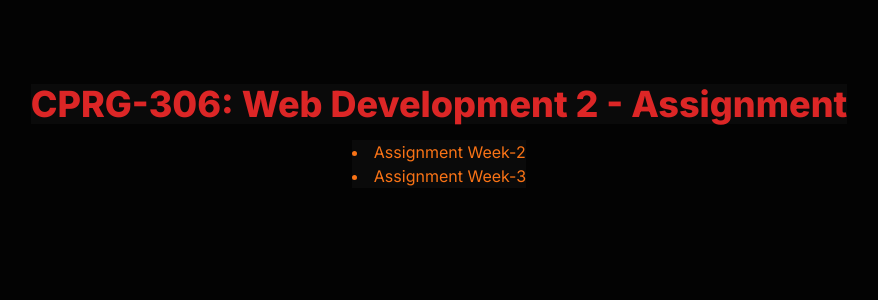
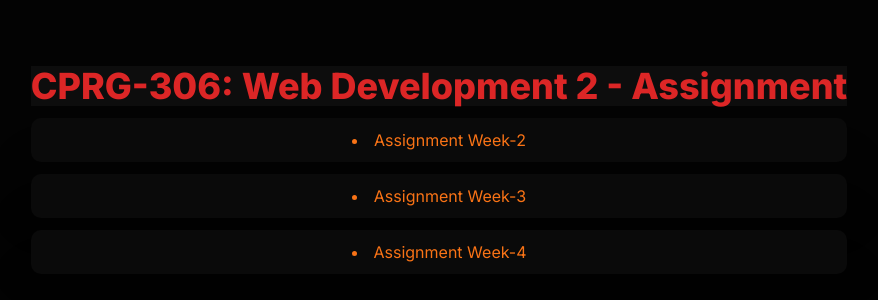
Before and after one commit to Henil-Patel12/cprg306-assignments, a Next.js app: page / in a window 1280 px wide. Shown: the part 264-564 px from the top of the page, without its empty margins (201-1079 px from the left). Built offline with nearby package versions, Linux system fonts and the light colour scheme.

Commit message:
Week-3 end start week-4

```diff
--- a/app/page.js
+++ b/app/page.js
@@ -1,13 +1,16 @@
 export default function Page() {
   return(
-      <main className="container mx-auto p-4 min-h-screen flex items-center justify-center flex-col text-red-600"style={{  backgroundColor: 'hsl(0, 0%, 1%)' }}>
-        <h1 className="text-4xl font-extrabold mb-4"style={{  backgroundColor: 'hsl(0, 0%, 4%)' }}>CPRG-306: Web Development 2 - Assignment</h1>
-        <div>
-          <li className="text-orange-500 hover:text-purple-400 hover:underline"style={{  backgroundColor: 'hsl(0, 0%, 4%)' }} >
+    <main className="container mx-auto p-4 min-h-screen flex flex-col items-center justify-center text-red-600" style={{ backgroundColor: 'hsl(0, 0%, 1%)'}}>
+      <div className="grid grid-cols-1 items-start text-center mt-20">
+        <h1 className="text-4xl font-extrabold mb-3" style={{ backgroundColor: 'hsl(0, 0%, 5%)' }}>CPRG-306: Web Development 2 - Assignment</h1>
+        <li className="text-orange-500 hover:text-purple-400 hover:underline mb-3" style={{ backgroundColor: 'hsl(0, 0%, 4%)', borderRadius: '10px', padding: '10px', boxShadow: '0 50px 50px 0 rgba(0, 0, 0, 0.2)' }}>
           <a href="/week-2">Assignment Week-2</a>
         </li>
-          <li className="text-orange-500 hover:text-purple-400 hover:underline"style={{  backgroundColor: 'hsl(0, 0%, 4%)' }}>
+        <li className="text-orange-500 hover:text-purple-400 hover:underline mb-3" style={{ backgroundColor: 'hsl(0, 0%, 4%)', borderRadius: '10px', padding: '10px', boxShadow: '0 50px 50px 0 rgba(0, 0, 0, 0.2)' }}>
           <a href="/week-3">Assignment Week-3</a>
+        </li>
+        <li className="text-orange-500 hover:text-purple-400 hover:underline mb-3" style={{ backgroundColor: 'hsl(0, 0%, 4%)', borderRadius: '10px', padding: '10px', boxShadow: '0 50px 50px 0 rgba(0, 0, 0, 0.2)' }}>
+          <a href="/week-4">Assignment Week-4</a>
         </li>
       </div>
     </main>
--- a/app/week-3/item-list.js
+++ b/app/week-3/item-list.js
@@ -18,13 +18,13 @@ const ItemList = () => {
     ];
 
     return (
-        <div className="grid grid-cols-4 gap-4 p-4 rounded-md" style={{  backgroundColor: 'hsl(0, 0%,5%)' }}>
-            {items.map((item, index) => (
-                <div key={index} className="bg-gray-800 rounded-md p-4 text-white text-center mb-4" >
-                    <Item name={item.name} quantity={item.quantity} category={item.category}  />
-                </div>
-            ))}
+        <div className="grid grid-cols-4 gap-4 p-4 rounded-md" style={{ backgroundColor: 'hsl(0, 0%, 4%)' }}>
+    {items.map((item, index) => (
+        <div key={index} className="bg-gray-800 rounded-md p-4 text-white text-center mb-4" style={{ borderRadius: '10px', padding: '10px', margin: '10px', boxShadow: '0 50px 50px 0 rgba(0, 0, 0, 0.2)' }}>
+            <Item name={item.name} quantity={item.quantity} category={item.category}  />
         </div>
+    ))}
+</div>
     );
 };
 
--- a/app/week-3/item.js
+++ b/app/week-3/item.js
@@ -2,7 +2,7 @@ import React from 'react';
 
 const Item = ({ name, quantity, category }) => {
     return (
-        <div style={{ backgroundColor: 'hsl(0, 0%, 10%)', borderRadius: '10px', padding: '10px', margin: '10px' }}>
+        <div style={{ backgroundColor: 'hsl(0, 0%, 10%)', borderRadius: '10px', padding: '10px', margin: '10px', boxShadow: '0 50px 50px 0 rgba(0, 0, 0, 0.2)' }}>
     <p className="text-lg">{name}</p>
     <p>Buy {quantity} in {category}</p>
 </div>
--- a/app/week-3/page.js
+++ b/app/week-3/page.js
@@ -4,7 +4,7 @@ import ItemList from './item-list';
 const Page = () => {
     return (
         <main className="container mx-auto p-4 min-h-screen flex flex-col items-center" style={{  backgroundColor: 'hsl(0, 0%, 2%)' }}>
-            <h1 className="text-4xl font-extrabold text-blue-200 bg-gray-800 rounded-md mb-4 mt-9" style={{ marginTop: '15vh' }}>Shopping List</h1>
+            <h1 className="text-4xl font-extrabold text-orange-400 bg-gray-900 rounded-md mb-4 mt-9" style={{ borderRadius: '1vh', padding: '1vh', marginTop: '11vh', boxShadow: '0 50px 50px 0 rgba(0, 0, 0, 0.2)' }}>Shopping List</h1>
             <ItemList />
         </main>
     );
```
Lines whose indentation alone changed are shown as unchanged.
